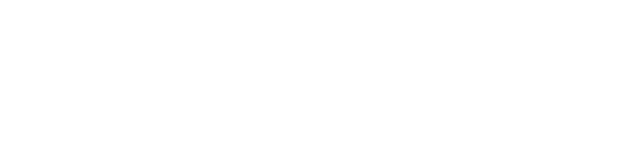
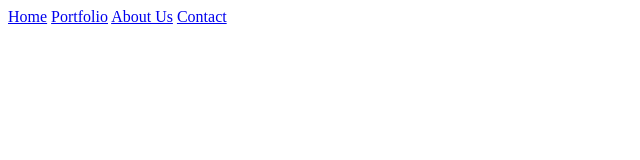
Before and after one commit to BluePawDev/sandbox-html, a plain HTML site: page index-html.html in a window 1280 px wide. Shown: the whole page, without its empty margins (0-640 px from the left). Drawn offline with Linux system fonts and the light colour scheme.

Commit message:
Add .pageHeader, .navHeader, .navBar

```diff
--- a/index-html.html
+++ b/index-html.html
@@ -9,6 +9,17 @@
     <title>Sandbox: HTML</title>
   </head>
   <body>
+    <section class="pageHeader">
+      <header class="navHeader">
+        <nav class="navBar">
+          <a href="#">Home</a>
+          <a href="#">Portfolio</a>
+          <a href="#">About Us</a>
+          <a href="#">Contact</a>
+        </nav> <!-- End of .navBar -->
+
+      </header> <!-- End of .navHeader -->
+    </section> <!-- End of .pageHeader -->
 
   </body>
 </html>
```
